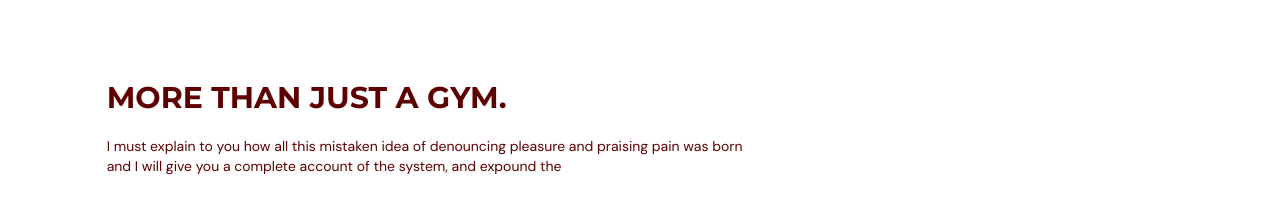
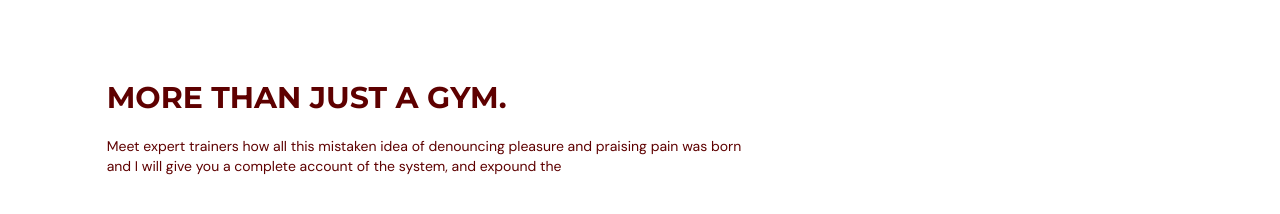
Before and after one commit to Timmotal/mogymn, a React (Vite) app: page / in a window 1280 px wide. Shown: the part 820-1034 px from the top of the page. Built offline with nearby package versions, Linux system fonts and the light colour scheme.

Commit message:
add hooking words

```diff
--- a/src/scenes/benefits/index.tsx
+++ b/src/scenes/benefits/index.tsx
@@ -58,10 +58,10 @@ const Benefits = ({ setSelectedPage}: Props) => {
                 }}
             >
                 <HText>
-                    MORE THAN JUST A GYM.
+                    MORE THAN JUST A  GYM.
                 </HText>
                 <p className="my-5 text-sm">
-                I must explain to you how all this mistaken idea of denouncing
+                Meet expert trainers how all this mistaken idea of denouncing
                 pleasure and praising pain was born and I will give you a complete
                 account of the system, and expound the
                 </p>
```
